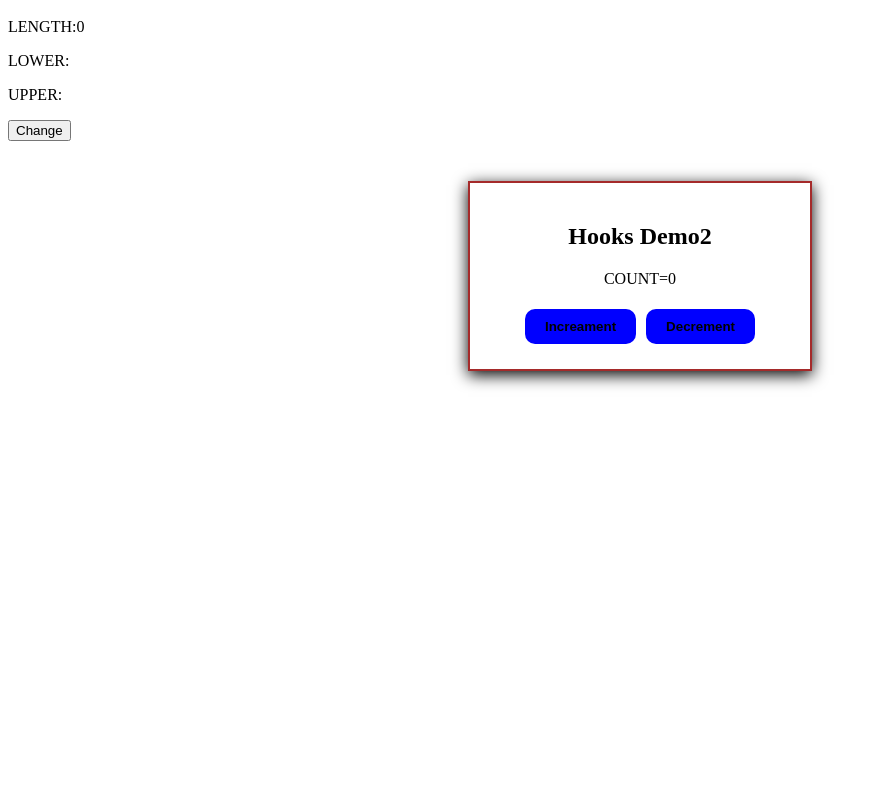
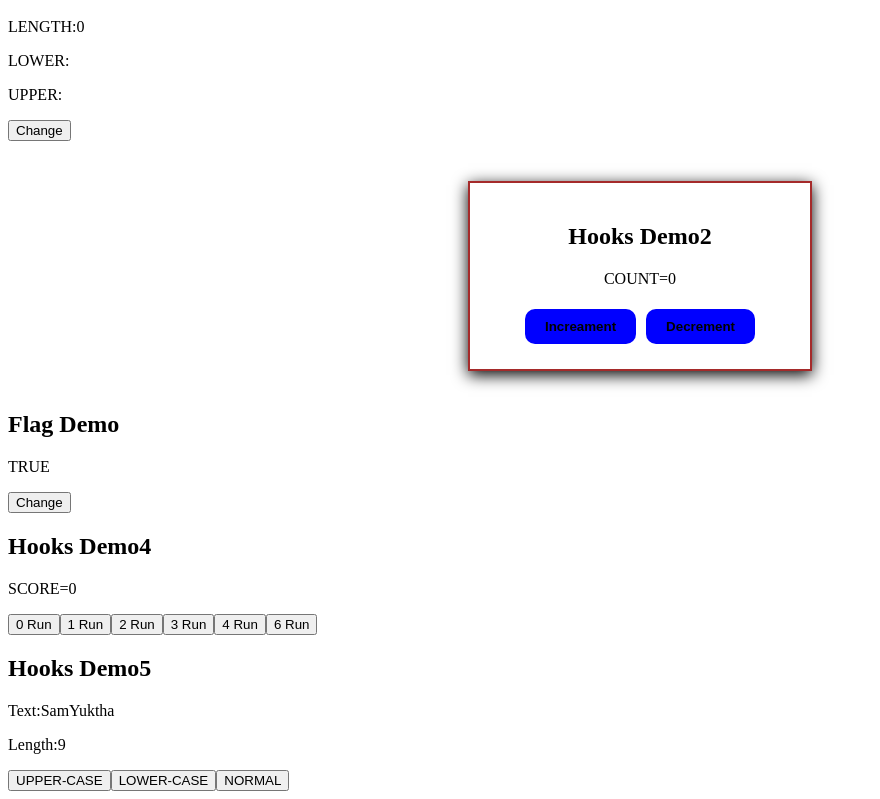
Before and after one commit to samyukthapasumarthy-tech/demoreactapp-2026, a React (Vite) app: page / in a window 1280 px wide. Shown: the part 1497-2296 px from the top of the page, without its empty margins (0-880 px from the left). Before the commit the page ends 1908 px from the top, so only its background shows below. Built offline with nearby package versions, Linux system fonts and the light colour scheme.

Commit message:
hooks demos

```diff
--- a/src/App.jsx
+++ b/src/App.jsx
@@ -4,6 +4,9 @@
 // import heroImg from './assets/hero.png'
 import './App.css'
 import Demo1 from './pages/Demo1'
+import Demo10 from './pages/Demo10'
+import Demo11 from './pages/Demo11'
+import Demo12 from './pages/Demo12'
 import Demo2 from './pages/Demo2'
 import Demo3 from './pages/Demo3'
 import Demo4 from './pages/Demo4'
@@ -34,6 +37,9 @@ function App() {
     <Demo7/>
     <Demo8/>
     <Demo9/>
+    <Demo10/>
+    <Demo11/>
+    <Demo12/>
     </div>
 
 
--- /dev/null
+++ b/src/pages/Demo10.jsx
@@ -0,0 +1,22 @@
+import React, { useState } from 'react'
+
+export default function Demo10() {
+const [flag,setFlag] = useState(true)
+
+function change()
+{
+    setFlag(!flag)
+}
+
+  return (
+    <div>
+        <h2>Flag Demo</h2>
+
+        {
+            flag ? <p>TRUE</p> : <p>FALSE</p>
+        }
+
+        <button onClick={change}>Change</button>
+    </div>
+  )
+}
--- /dev/null
+++ b/src/pages/Demo11.jsx
@@ -0,0 +1,46 @@
+import React, { useState } from 'react'
+
+export default function Demo11() {
+
+    const [score,setScore]=useState(0)
+
+    const zerorun =() =>
+    {
+         setScore(score+0)
+    }
+    const onerun =() =>
+    {
+         setScore(score+1)
+    }
+    const tworun =() =>
+    {
+         setScore(score+2)
+    }
+    const threerun =() =>
+    {
+         setScore(score+3)
+    }
+    const fourrun =() =>
+    {
+         setScore(score+4)
+    }
+    const sixrun =() =>
+    {
+         setScore(score+6)
+    }
+  return (
+    <div>
+        <h2>
+            Hooks Demo4
+        </h2>
+        <p>SCORE={score}</p>
+
+        <button onClick={zerorun}>0 Run</button>
+        <button onClick={onerun}>1 Run</button>
+        <button onClick={tworun}>2 Run</button>
+        <button onClick={threerun}>3 Run</button>
+        <button onClick={fourrun}>4 Run</button>
+        <button onClick={sixrun}>6 Run</button>
+    </div>
+  )
+}
--- /dev/null
+++ b/src/pages/Demo12.jsx
@@ -0,0 +1,31 @@
+import React, { useState } from 'react'
+
+export default function Demo12() {
+    const [text,setText]=useState("SamYuktha")
+
+    function upper()
+    {
+        setText(text.toUpperCase())
+    }
+
+    function lower()
+    {
+        setText(text.toLowerCase())
+    }
+    function reset()
+    {
+        setText("SamYuktha")
+    }
+
+  return (
+    <div>
+        <h2>Hooks Demo5</h2>
+        <p>Text:{text}</p>
+        <p>Length:{text.length}</p>
+
+        <button onClick={upper}>UPPER-CASE</button>
+        <button onClick={lower}>LOWER-CASE</button>
+        <button onClick={reset}>NORMAL</button>
+    </div>
+  )
+}
```
